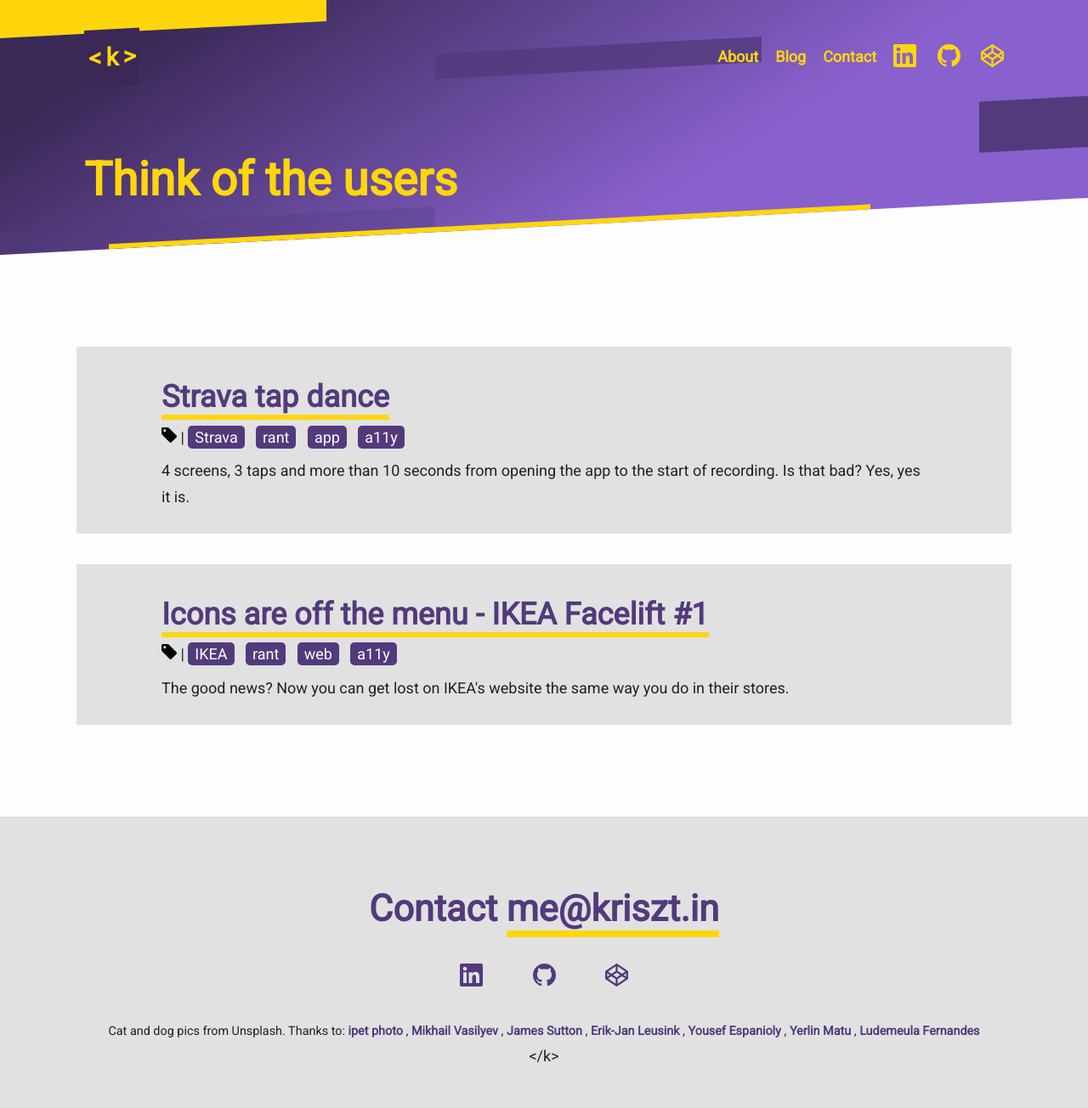
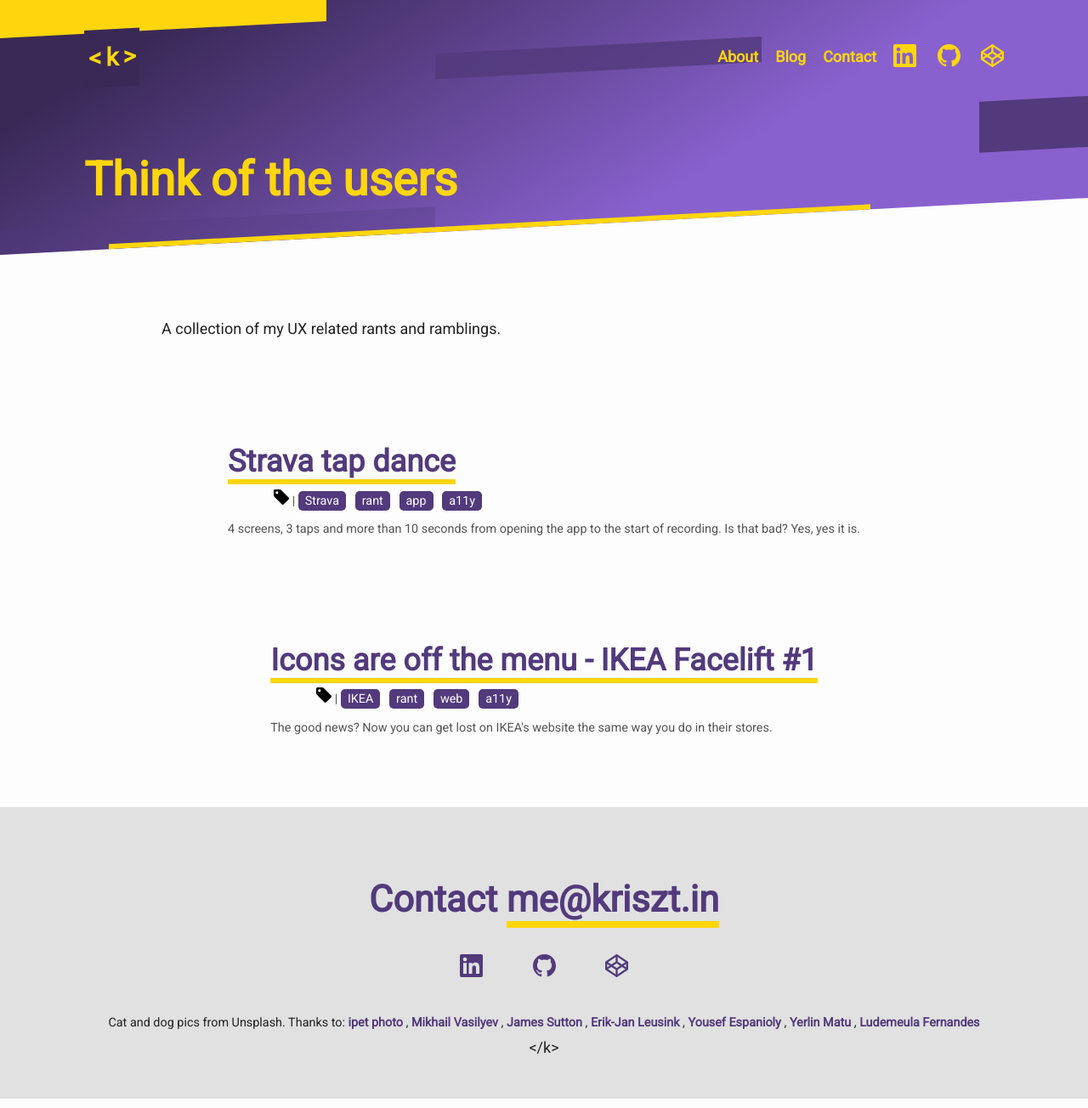
Before and after one commit to krisztin/cuddly-wixen, a Jekyll site: the page built from blog/index.md, in a window 1280 px wide. Shown: the whole page at 85% size. Built offline with Jekyll 4.4.1, drawn with Linux system fonts in a browser that asks for light colours.

Commit message:
articles in include

```diff
--- /dev/null
+++ b/_includes/blog-articles.html
@@ -0,0 +1,23 @@
+{%- for post in site.posts -%} {% if post %} {% assign tags = post.tags %}{% endif %}
+<article class="flex-item post">
+  <div class="img-wrapper">
+    <a href="{{ post.url | relative_url }}" aria-hidden="true" tabindex="-1">
+      <img src="{{ post.img }}" alt="" />
+    </a>
+  </div>
+  <div class="post-meta">
+    <h3>
+      <a class="post-link" href="{{ post.url | relative_url }}">{{ post.title | escape }}</a>
+    </h3>
+    <p>
+      <span class="post-tags"
+        ><img src="{{ site.url }}/assets/img/tag.svg" title="tags" alt="" aria-hidden="true" /> | {%
+        for tag in tags %}
+        <a href="{{site.baseurl}}/tags/#{{tag|slugize}}" class="post-tag">{{tag}}</a>
+        {% unless forloop.last %}&nbsp;{% endunless %} {% endfor %}
+      </span>
+    </p>
+    <p>{{ post.excerpt }}</p>
+  </div>
+</article>
+{% endfor %}
--- a/blog/index.md
+++ b/blog/index.md
@@ -4,19 +4,8 @@ title: Think of the users
 ---
 
 <div class="wrapper">
-{%- for post in site.posts -%}
-{% if post %} {% assign tags = post.tags %}{% endif %}
-    <article class="blog-listing">
-        <h3><a class="post-link" href="{{ post.url | relative_url }}">{{ post.title | escape }}</a></h3>
-        <p>
-        <span class="post-tags"><img src="{{ site.url }}/assets/img/tag.svg" title="tags" alt="" aria-hidden="true"> |
-        {% for tag in tags %}
-        <a href="{{site.baseurl}}/tags/#{{tag|slugize}}" class="post-tag">{{tag}}</a>
-            {% unless forloop.last %}&nbsp;{% endunless %}
-        {% endfor %}
-        </span>
-        </p>
-        <p>{{ post.excerpt }}</p>
-    </article>
-{% endfor %}
+    <p>A collection of my UX related rants and ramblings.</p>
+    <div class="flex-container just-even posts">
+    {% include blog-articles.html %}
+    </div>
 </div>
```
